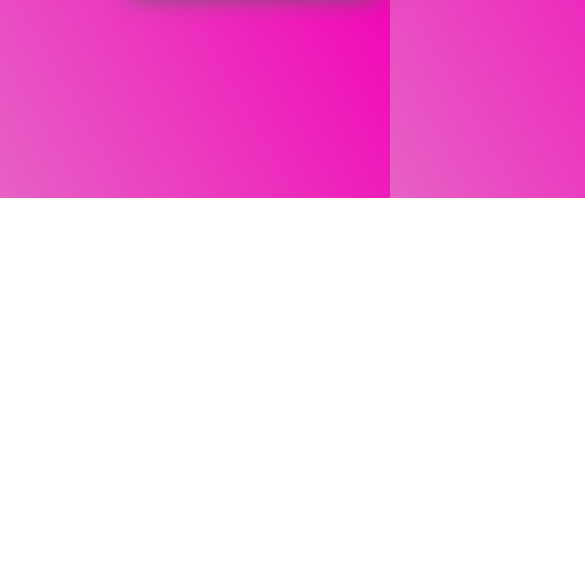
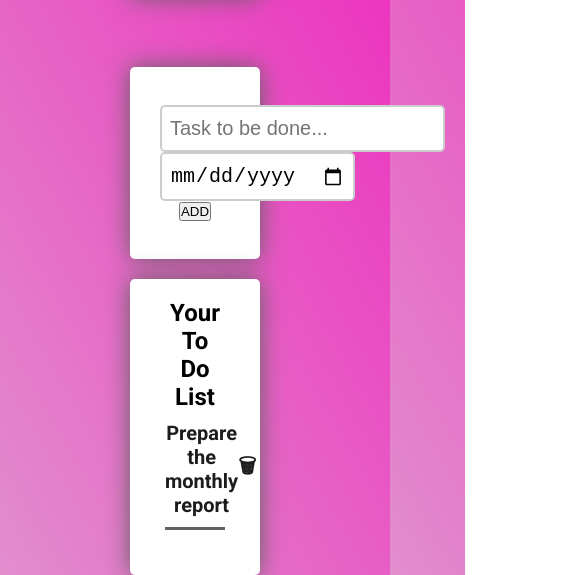
Before and after one commit to pratikuparkar/TO-DO-LIST-with-JS, a plain HTML site: page index.html in a window 390 px wide. Shown: the part 646-1221 px from the top of the page, 585 px wide, since content can reach past the window. Before the commit the page ends 844 px from the top, so only its background shows below. Drawn offline with Linux system fonts and the light colour scheme.

Commit message:
Update style.css

```diff
--- a/assets/css/style.css
+++ b/assets/css/style.css
@@ -90,8 +90,12 @@ main{
 .todo{
     margin-top: 70px;
 }
-@media screen and (max-width:600px)  {
-  .todo{
-    flex-direction:column;
-  }
+@media(width<600px){
+
+    main {
+        height: inherit;
+        display: block;
+        text-align: center;
+        justify-content: space-around;
+    }
 }
```
